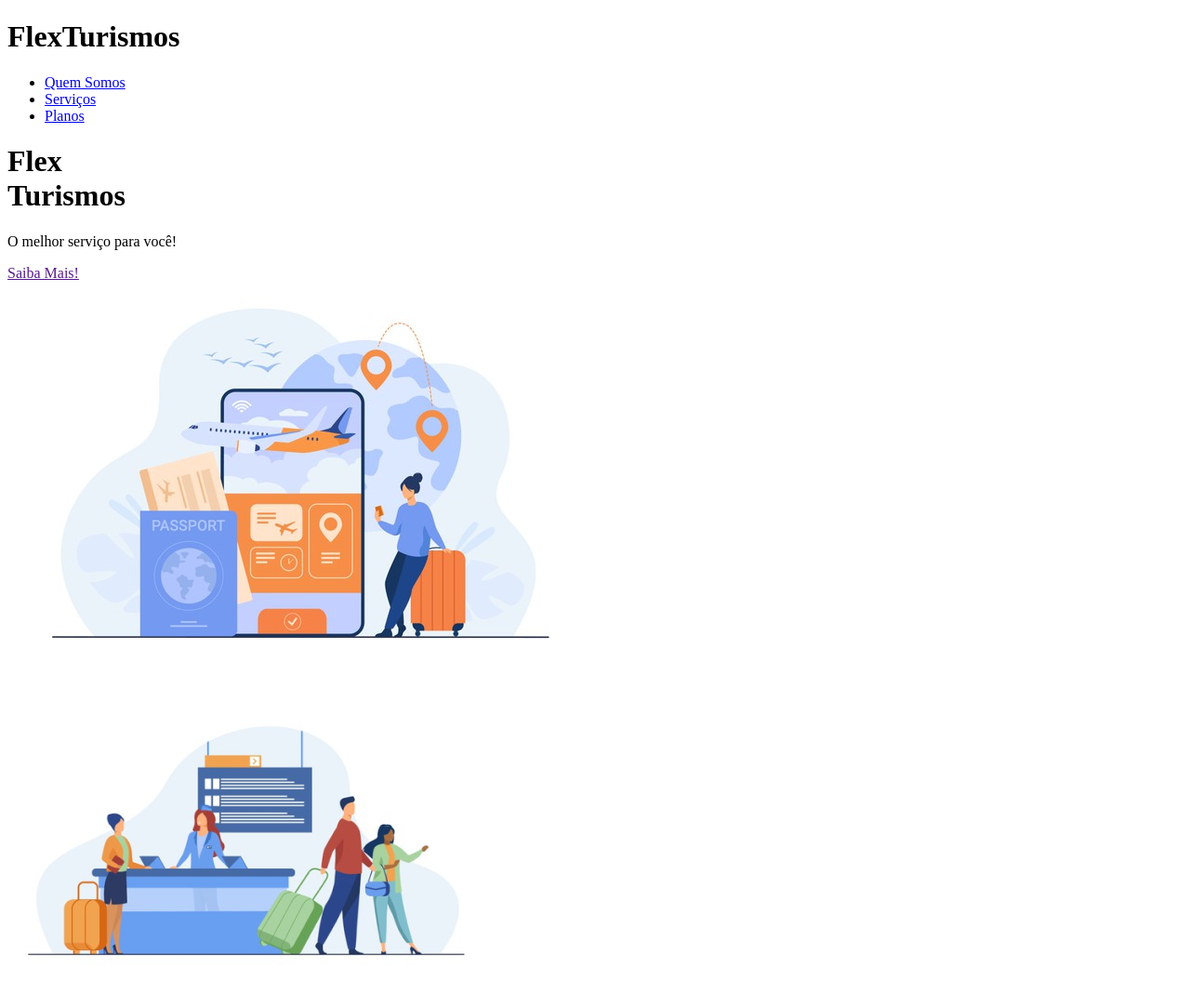
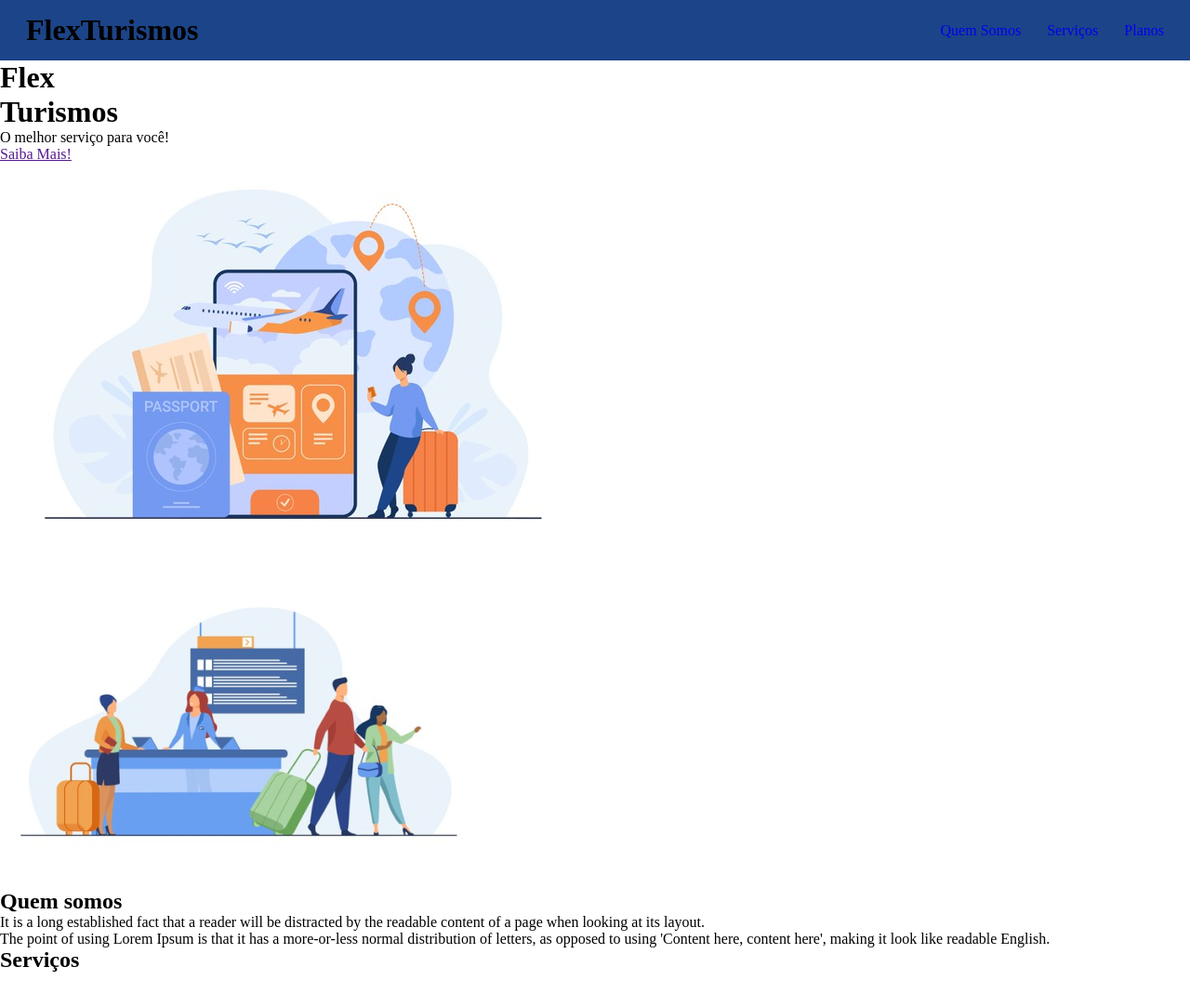
Before and after one commit to priorihugo/DIO-projetoFlexBox, a plain HTML site: page index.html in a window 1280 px wide. Shown: the top 1083 px of the page at 93% size. Drawn offline with Linux system fonts and the light colour scheme.

Commit message:
posicionando header

```diff
--- a/index.html
+++ b/index.html
@@ -7,9 +7,9 @@
     <link rel="stylesheet" href="./style.css">
 </head>
 <body>
-    <header>
+    <header class="flex-conteiner header">
         <h1>FlexTurismos</h1>
-        <ul>
+        <ul class="flex-conteiner menu">
             <li><a href="#quem-somos">Quem Somos</a></li>
             <li><a href="#servicos">Serviços</a></li>
             <li><a href="#planos">Planos</a></li>
--- a/style.css
+++ b/style.css
@@ -0,0 +1,26 @@
+*{
+    margin: 0;
+    padding: 0;
+}
+
+.flex-conteiner{
+    display: flex;
+}
+.header{
+    display: flex;
+    background-color: #1c4488;
+    justify-content: space-between;
+}
+.header h1{
+    margin: 14px 0px 14px 28px;
+}
+.menu {
+    margin-right: 14px;
+    align-items: center;
+    list-style: none;
+
+}
+.menu li a{
+    text-decoration: none;
+    margin: 14px
+}
```
